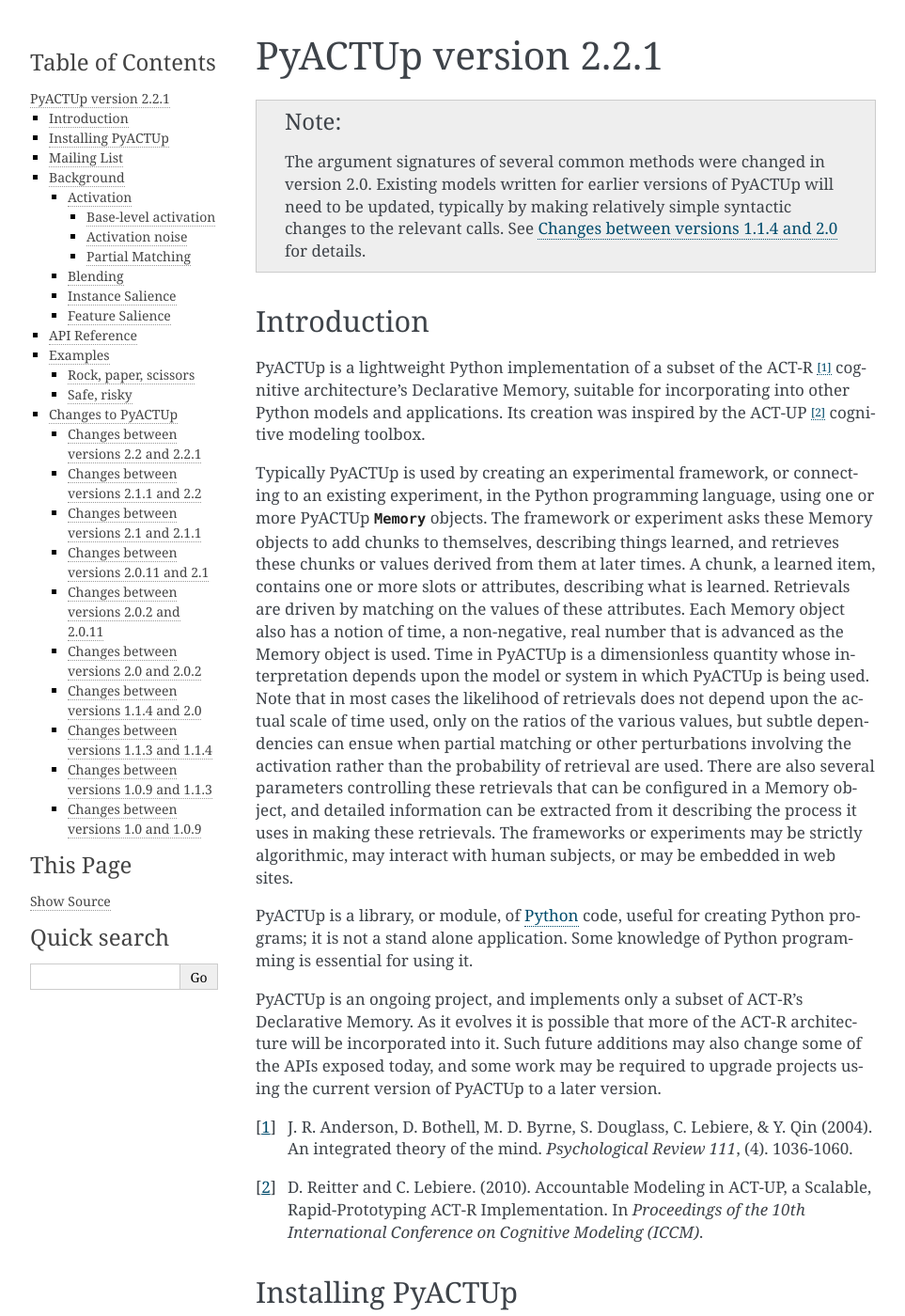
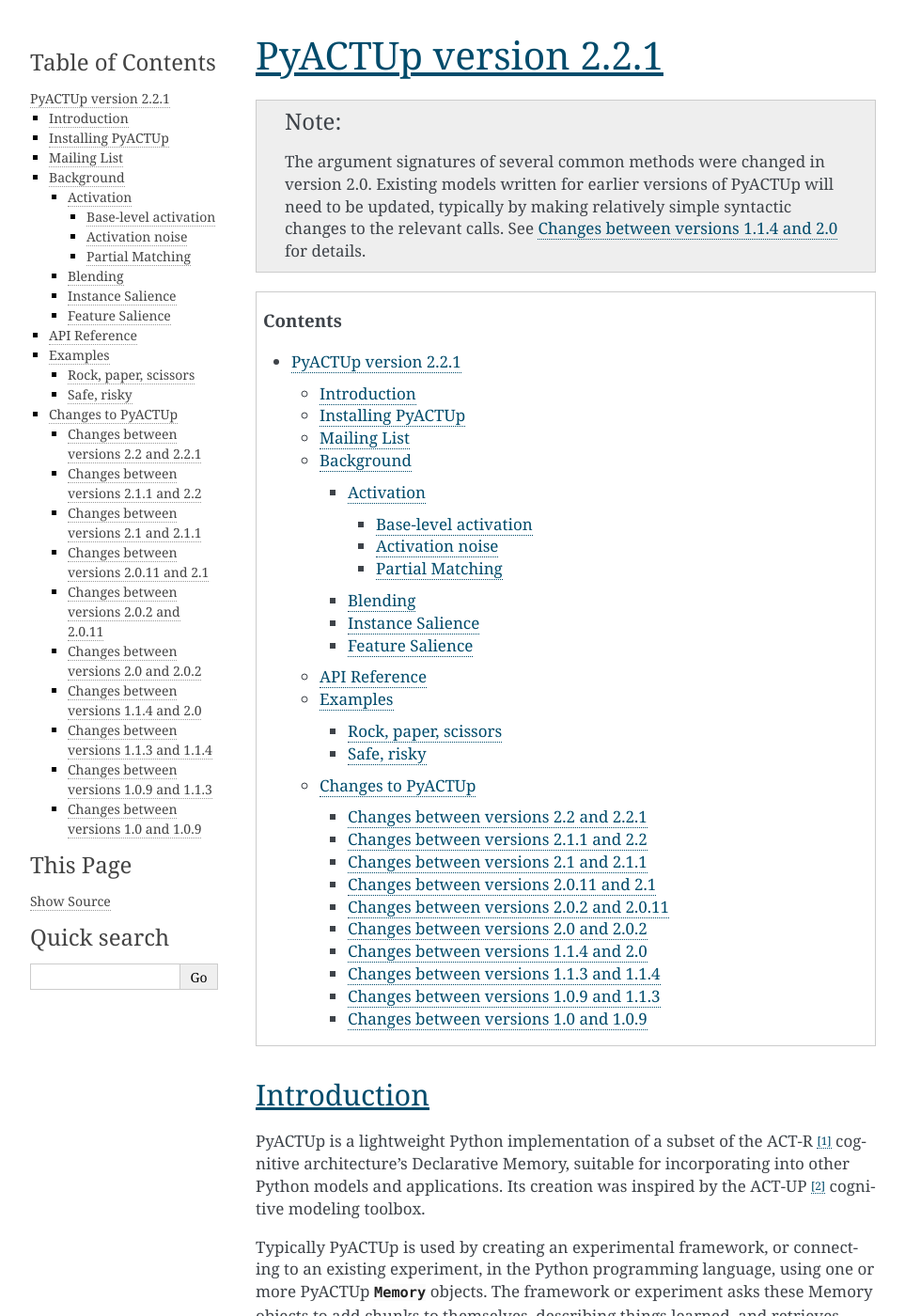
Before and after one commit to dfmorrison/pyactup, a Sphinx documentation site: the page built from doc/index.rst, in a window 1280 px wide and 1400 px high. Shown: the whole window at 94% size, without its empty margins (148-1111 px from the left). Built offline with Sphinx 7.4.7, drawn with Linux system fonts in a browser that asks for light colours; formulas are drawn with MathJax 3; some of the changed lines change nothing that is shown.

Commit message:
tweak the doc

```diff
--- a/doc/index.rst
+++ b/doc/index.rst
@@ -1,15 +1,12 @@
 PyACTUp version 2.2.1
 *********************
-
-.. toctree::
-   :maxdepth: 3
-   :caption: Contents:
 
 .. note::
     The argument signatures of several common methods were changed in version 2.0. Existing models
     written for earlier versions of PyACTUp will need to be updated, typically by making relatively
     simple syntactic changes to the relevant calls. See :ref:`upgrading` for details.
 
+.. contents::
 
 
 Introduction
```
